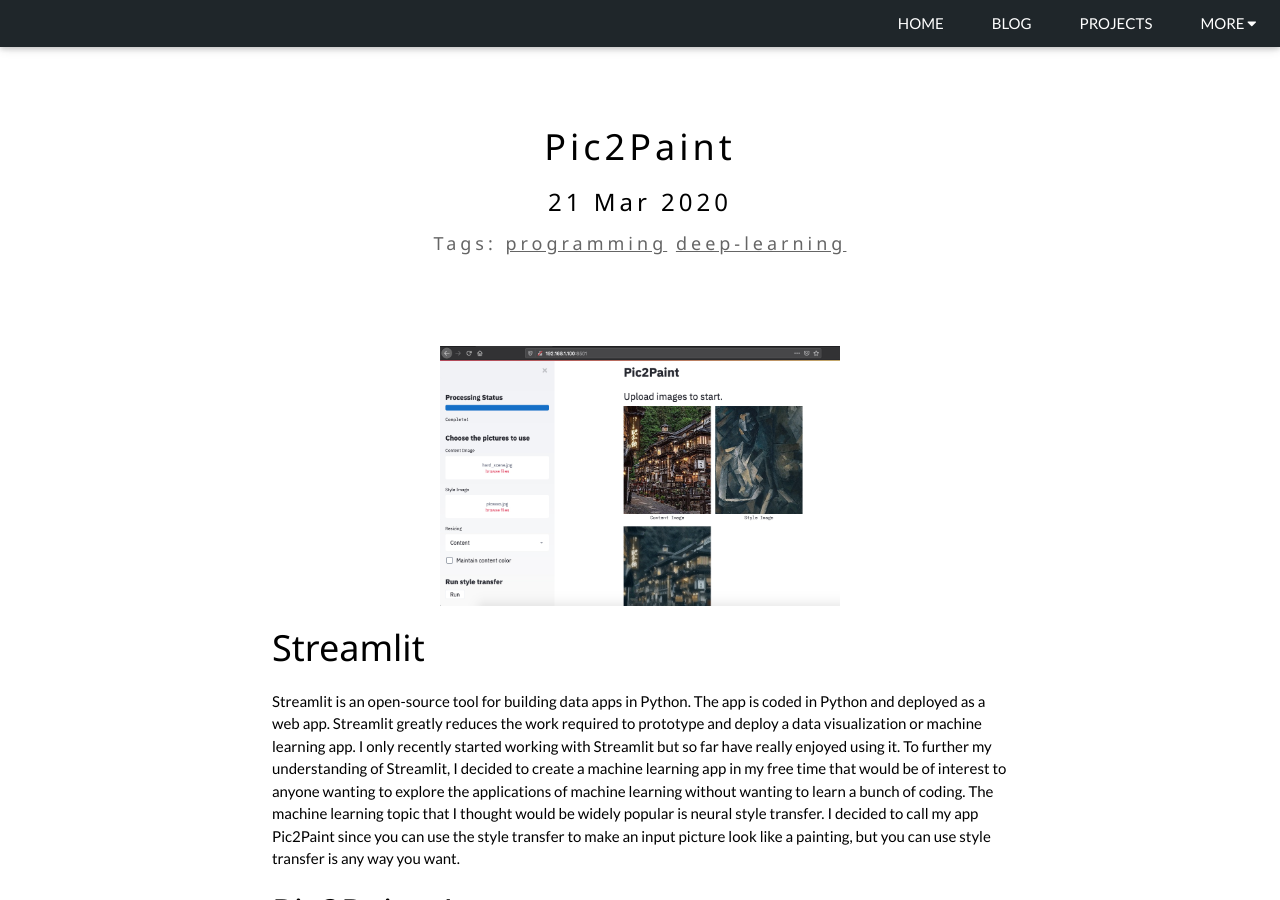
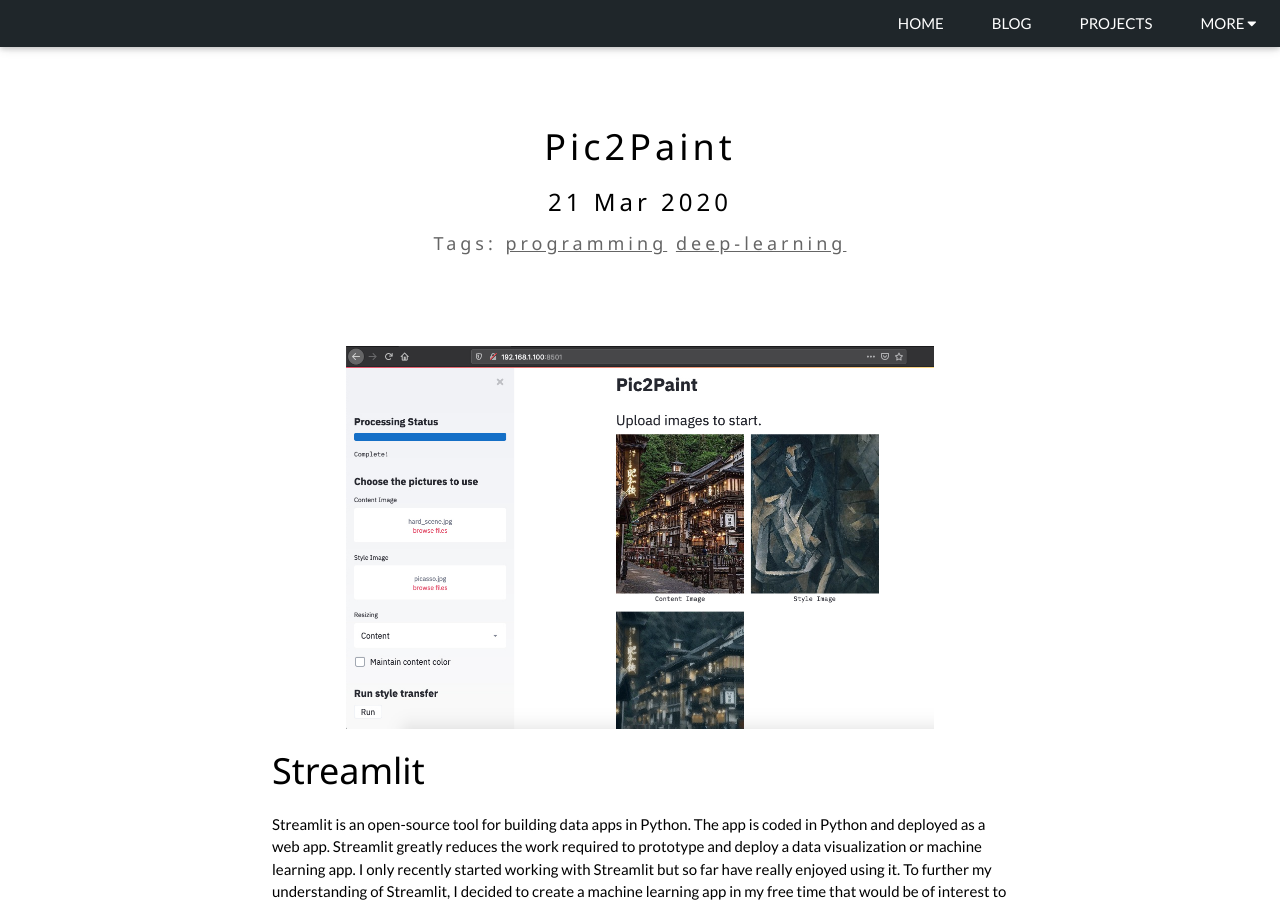
Before and after one commit to michaelriedl/michaelriedl.github.io, a Jekyll site: the page built from _posts/2020-03-21-pic-2-paint.md, in a window 1280 px wide and 900 px high. Built offline with Jekyll 4.4.1, drawn with Linux system fonts in a browser that asks for light colours.

Commit message:
Update 2020-03-21-pic-2-paint.md

```diff
--- a/_posts/2020-03-21-pic-2-paint.md
+++ b/_posts/2020-03-21-pic-2-paint.md
@@ -7,7 +7,7 @@
 ---
 
 <p align="center">
-<img src="/assets/images/blogs/pic2paint.jpg" alt="Pic2Paint" width="400">
+<img src="/assets/images/blogs/pic2paint.jpg" alt="Pic2Paint" style="width:80%">
 </p>
 
 # Streamlit
```
